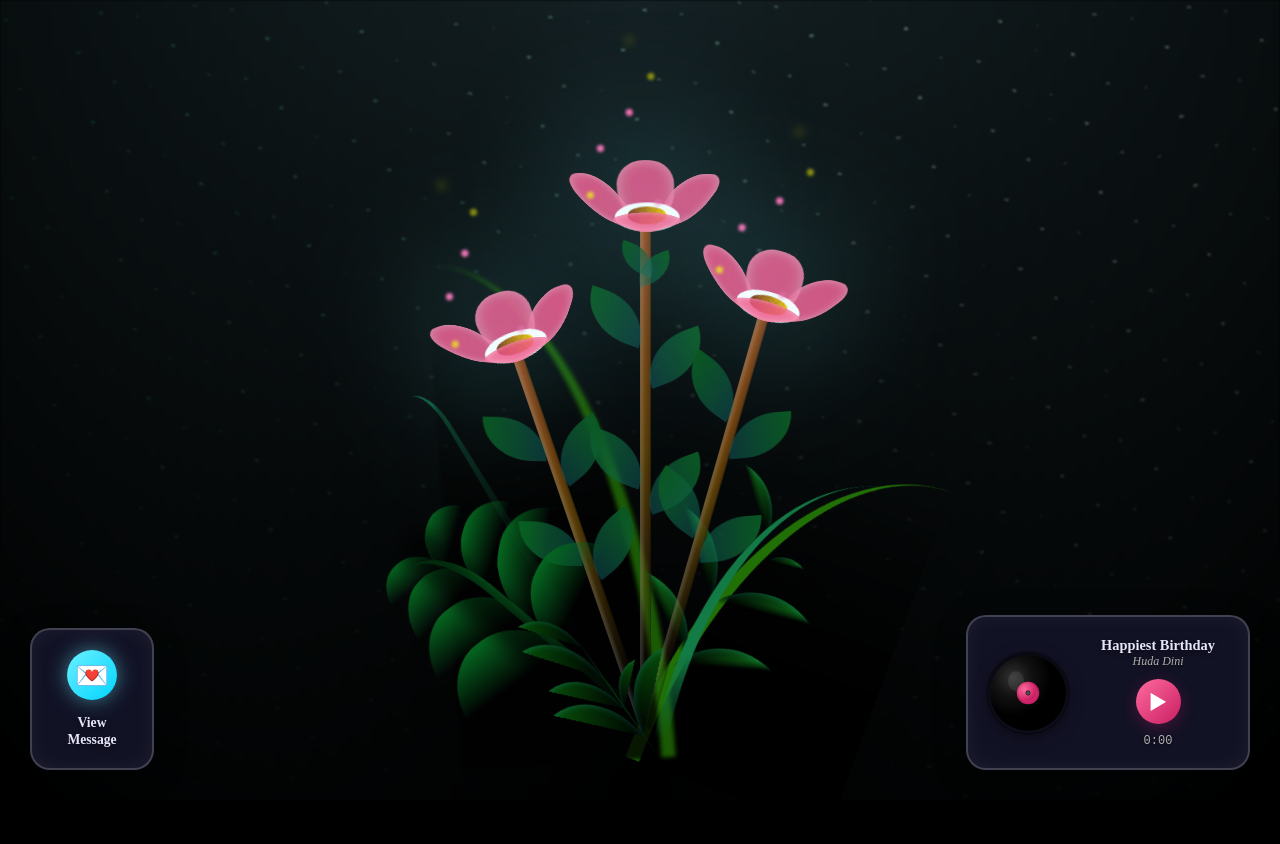
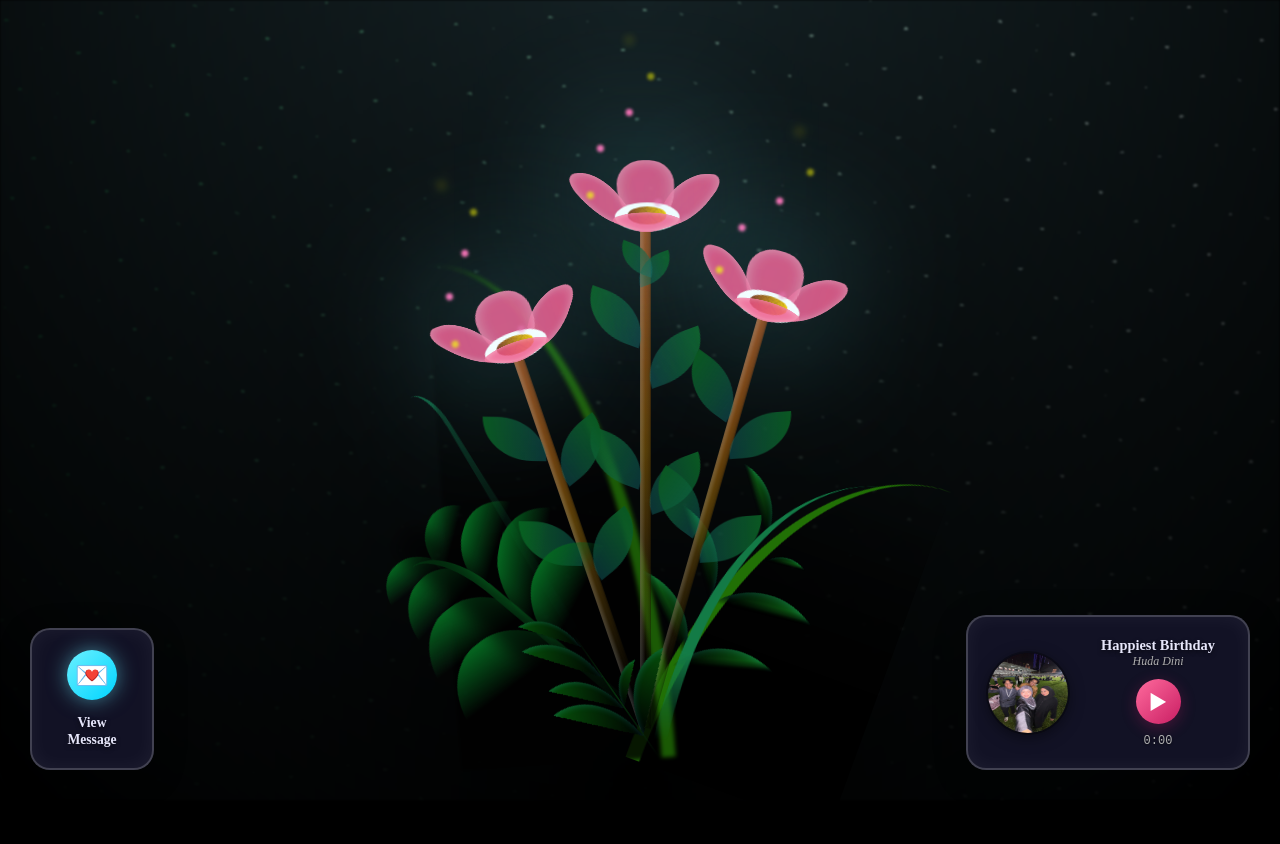
Before and after one commit to san0811/happybirthday, a website: page index.html in a window 1280 px wide. Drawn offline with Linux system fonts and the light colour scheme.

Commit message:
vinyl change

```diff
--- a/index.html
+++ b/index.html
@@ -206,7 +206,7 @@
 	<!-- Vinyl Player -->
 	<div class="vinyl-player">
 		<div class="vinyl-record">
-			<img id="vinyl" src="vinyl-record.svg" alt="Vinyl Record">
+			<img id="vinyl" src="vinyl.JPG" alt="Vinyl Record">
 		</div>
 		<div class="player-controls">
 			<div class="player-info">
```
Also changed, not shown: vinyl-record.svg (deleted), vinyl.JPG (added).
